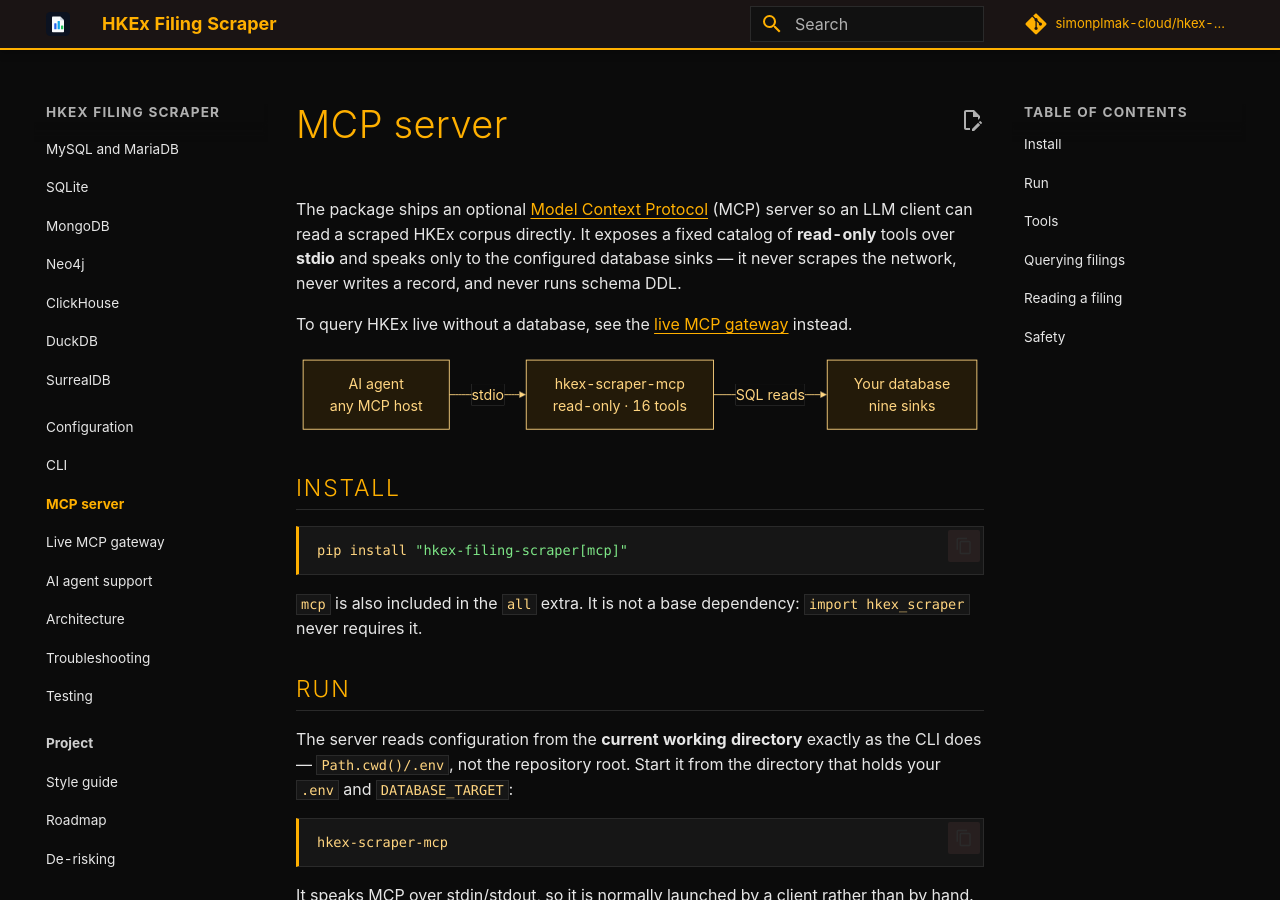
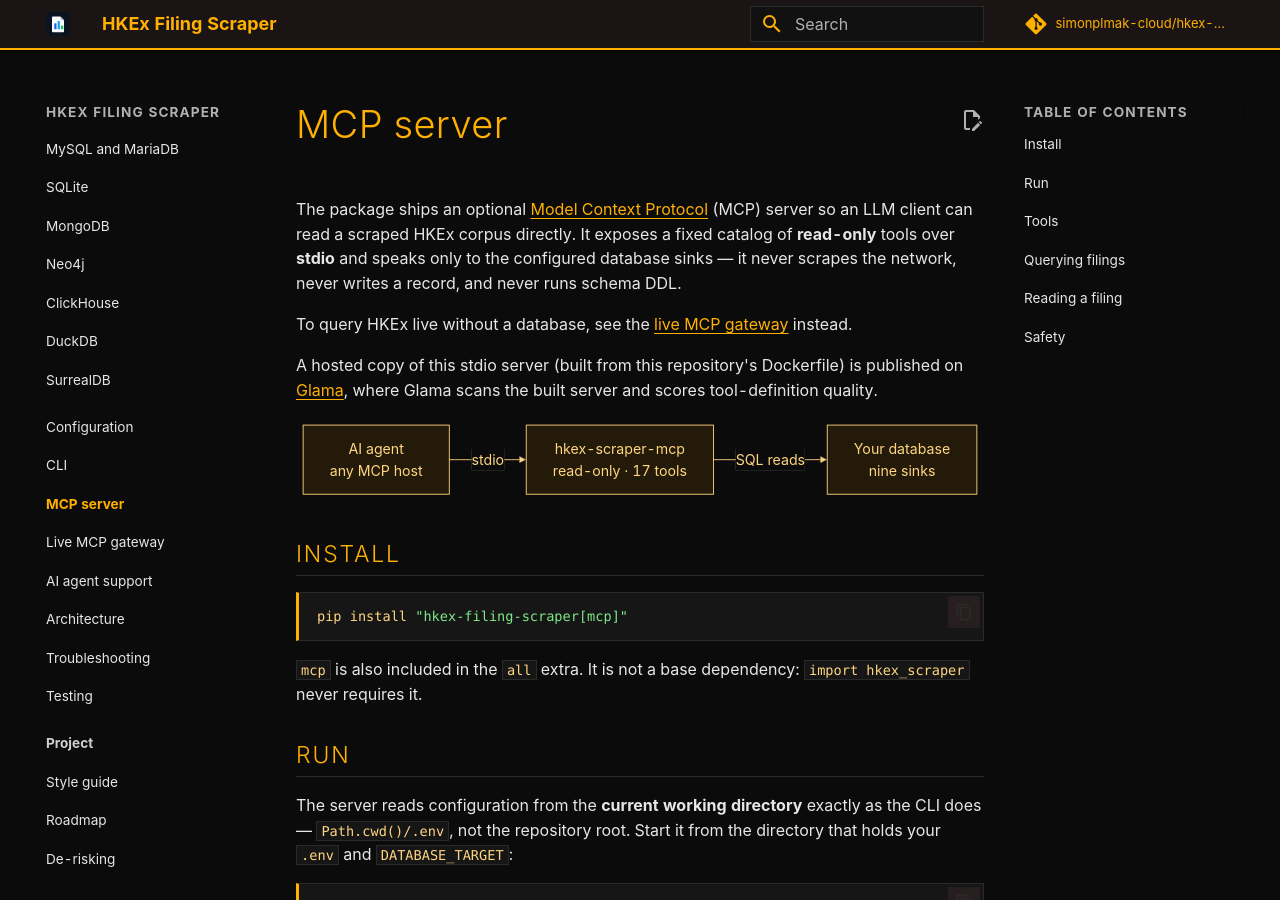
Before and after one commit to simonplmak-cloud/hkex-filing-scraper, an MkDocs documentation site: the page built from docs/mcp.md, in a window 1280 px wide and 900 px high. Built offline with MkDocs 1.6.1 and Material for MkDocs 9.7.7, drawn with Linux system fonts in a browser that asks for light colours; comment, search, counter and statistics services are not loaded.

Commit message:
docs: promote the Glama MCP server listing in README and docs

````diff
--- a/docs/mcp.md
+++ b/docs/mcp.md
@@ -12,9 +12,13 @@
 
 To query HKEx live without a database, see the [live MCP gateway](live-mcp.md) instead.
 
+A hosted copy of this stdio server (built from this repository's Dockerfile) is published on
+[Glama](https://glama.ai/mcp/servers/simonplmak-cloud/hkex-filing-scraper), where Glama scans the
+built server and scores tool-definition quality.
+
 ```mermaid
 flowchart LR
-    A["AI agent<br/>any MCP host"] -->|stdio| S["hkex-scraper-mcp<br/>read-only · 16 tools"]
+    A["AI agent<br/>any MCP host"] -->|stdio| S["hkex-scraper-mcp<br/>read-only · 17 tools"]
     S -->|"SQL reads"| D["Your database<br/>nine sinks"]
 ```
 
````
Also changed, not shown: README.md (+10 -2 lines), docs/assets/mcp.svg.
